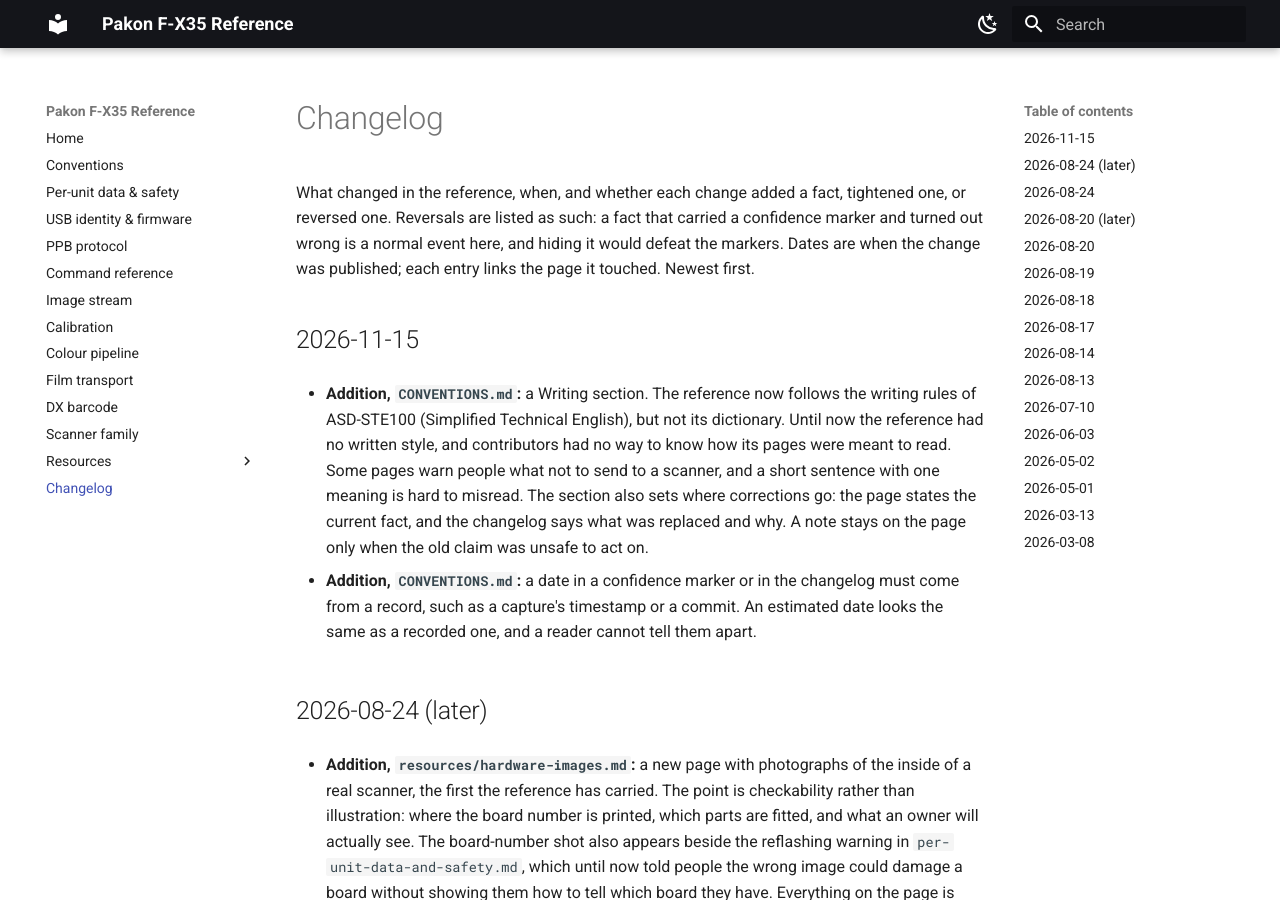
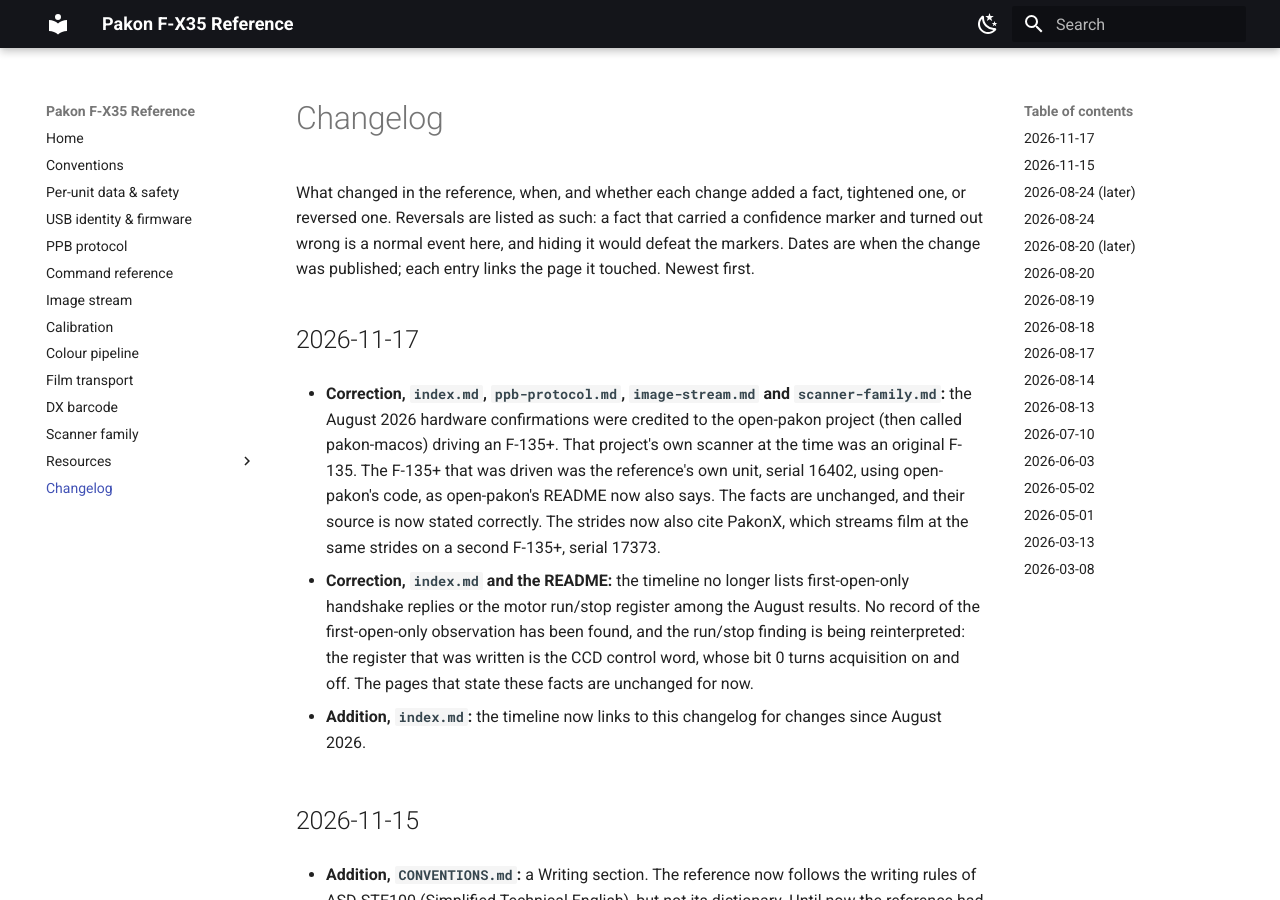
Before and after one commit to alibosworth/pakon-reference, an MkDocs documentation site: the page built from docs/CHANGELOG.md, in a window 1280 px wide and 900 px high. Built offline with MkDocs 1.6.1 and Material for MkDocs 9.7.7, drawn with Linux system fonts in a browser that asks for light colours.

Commit message:
Credit the August F-135+ work to serial 16402, not to open-pakon's scanner
The August 2026 confirmations said the open-pakon project (then pakon-macos)
drove an F-135+. Its own scanner was an original F-135. The F-135+ that was
driven was the reference's own unit, serial 16402, using open-pakon's code,
which open-pakon's README now also says. The pages now say so, and the
strides also cite PakonX, which streams at the same strides on serial 17373.

The timeline drops two August results whose footing has changed: the
first-open-only handshake replies, whose observation has not been located,
and the motor run/stop register, which is the CCD acquire bit. It also now
links to the changelog for everything since August.

```diff
--- a/docs/CHANGELOG.md
+++ b/docs/CHANGELOG.md
@@ -5,6 +5,27 @@ tightened one, or reversed one. Reversals are listed as such: a fact that
 carried a confidence marker and turned out wrong is a normal event here,
 and hiding it would defeat the markers. Dates are when the change was
 published; each entry links the page it touched. Newest first.
+
+## 2026-11-17
+
+- **Correction, `index.md`, `ppb-protocol.md`, `image-stream.md` and
+  `scanner-family.md`:** the August 2026 hardware confirmations were credited
+  to the open-pakon project (then called pakon-macos) driving an F-135+. That
+  project's own scanner at the time was an original F-135. The F-135+ that was
+  driven was the reference's own unit, serial 16402, using open-pakon's code,
+  as open-pakon's README now also says. The facts are unchanged, and their
+  source is now stated correctly. The strides now also cite PakonX, which
+  streams film at the same strides on a second F-135+, serial 17373.
+
+- **Correction, `index.md` and the README:** the timeline no longer lists
+  first-open-only handshake replies or the motor run/stop register among the
+  August results. No record of the first-open-only observation has been
+  found, and the run/stop finding is being reinterpreted: the register that
+  was written is the CCD control word, whose bit 0 turns acquisition on and
+  off. The pages that state these facts are unchanged for now.
+
+- **Addition, `index.md`:** the timeline now links to this changelog for
+  changes since August 2026.
 
 ## 2026-11-15
 
```
Also changed, not shown: README.md (+9 -10 lines), docs/image-stream.md (+4 -1 lines), docs/index.md (+8 -4 lines), docs/ppb-protocol.md (+6 -5 lines), docs/scanner-family.md (+3 -2 lines).
